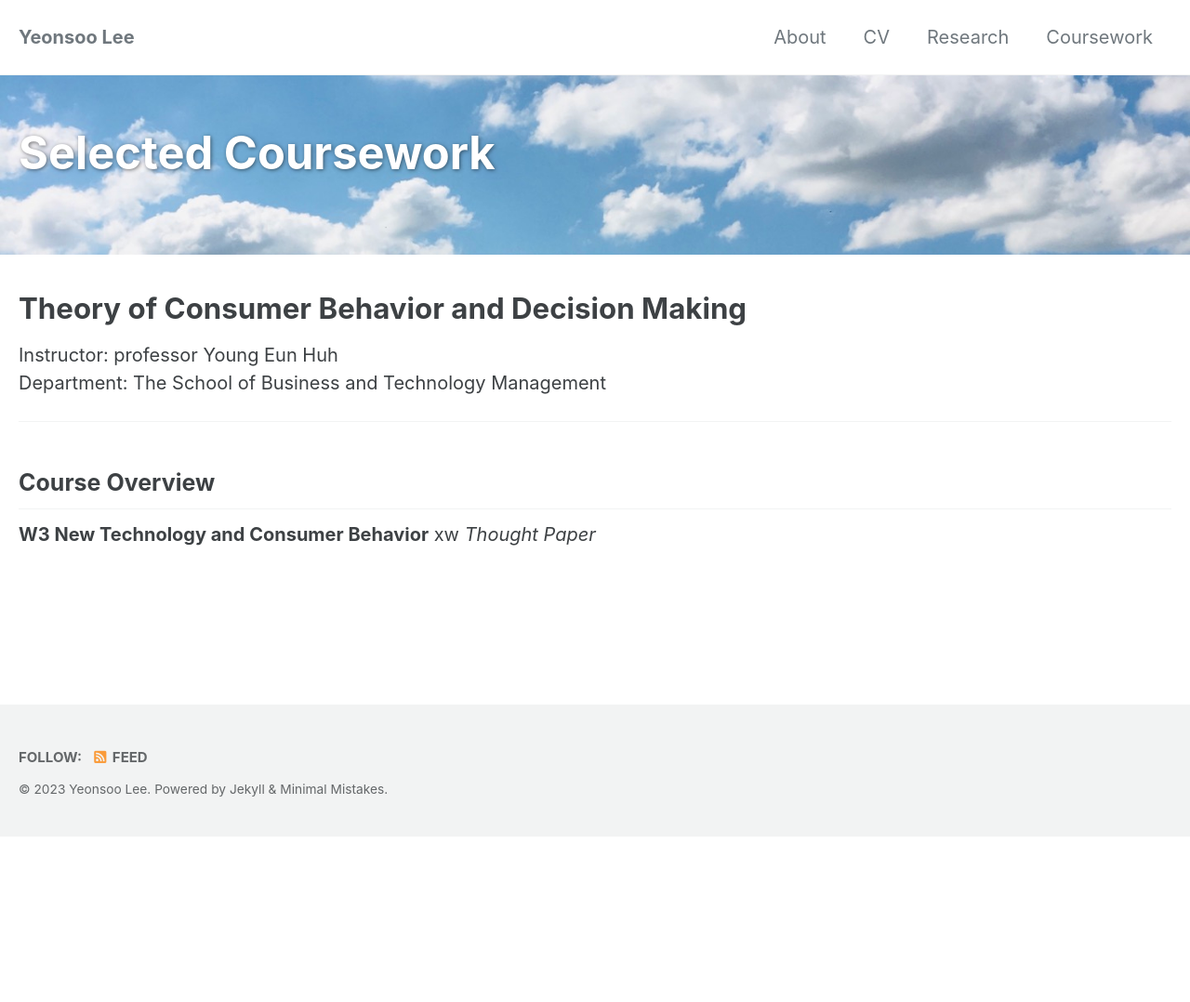
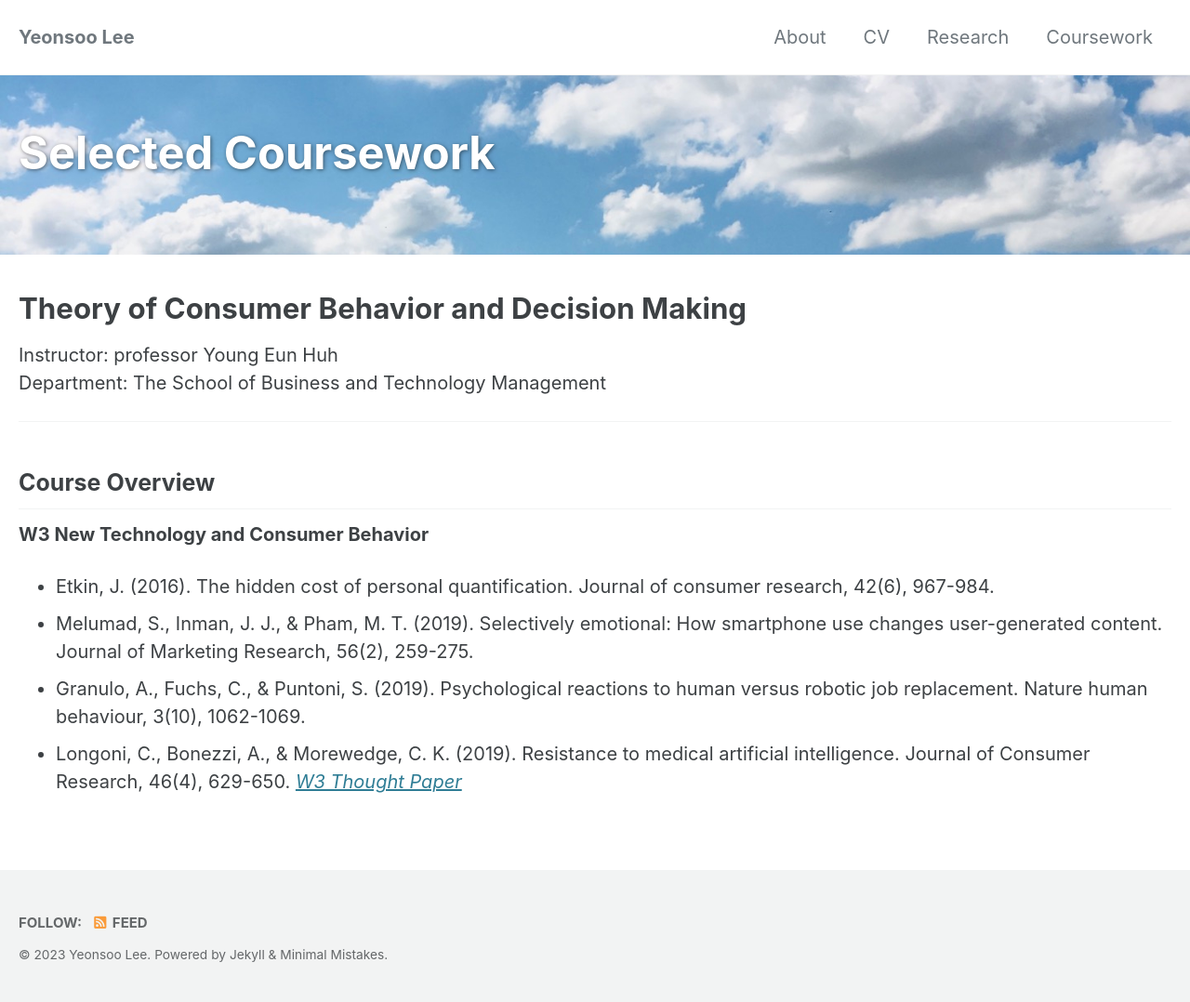
Before and after one commit to soo-13/soo-13.github.io, a Jekyll site: the page built from _pages/cw2.md, in a window 1280 px wide. Shown: the whole page at 93% size. Built offline with Jekyll 4.4.1, drawn with Linux system fonts in a browser that asks for light colours; cached includes are drawn as plain includes; before the commit the page ends 900 px from its top, so only the background shows below that.

Commit message:
in progress

```diff
--- a/_pages/cw2.md
+++ b/_pages/cw2.md
@@ -15,5 +15,8 @@ Department: The School of Business and Technology Management
 ---
 ## Course Overview
 **W3 New Technology and Consumer Behavior**
-xw
-*Thought Paper*<br>
+- Etkin, J. (2016). The hidden cost of personal quantification. Journal of consumer research, 42(6), 967-984.
+- Melumad, S., Inman, J. J., & Pham, M. T. (2019). Selectively emotional: How smartphone use changes user-generated content. Journal of Marketing Research, 56(2), 259-275.
+- Granulo, A., Fuchs, C., & Puntoni, S. (2019). Psychological reactions to human versus robotic job replacement. Nature human behaviour, 3(10), 1062-1069.
+- Longoni, C., Bonezzi, A., & Morewedge, C. K. (2019). Resistance to medical artificial intelligence. Journal of Consumer Research, 46(4), 629-650.
+*[W3 Thought Paper](https://soo-13.github.io/assets/pdf/W3ThoughtPaper.pdf)*
```
Also changed, not shown: 3 other files.
